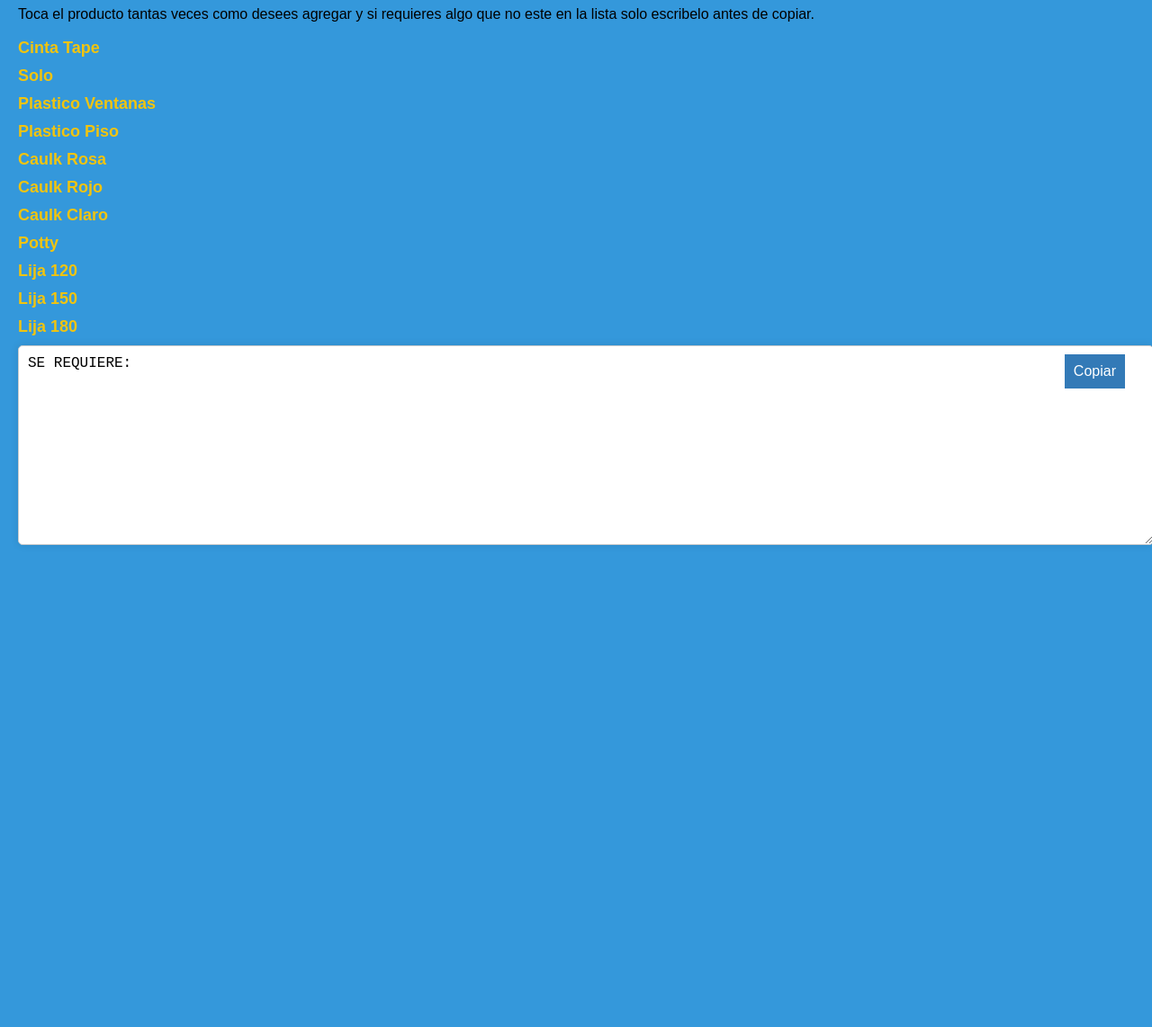
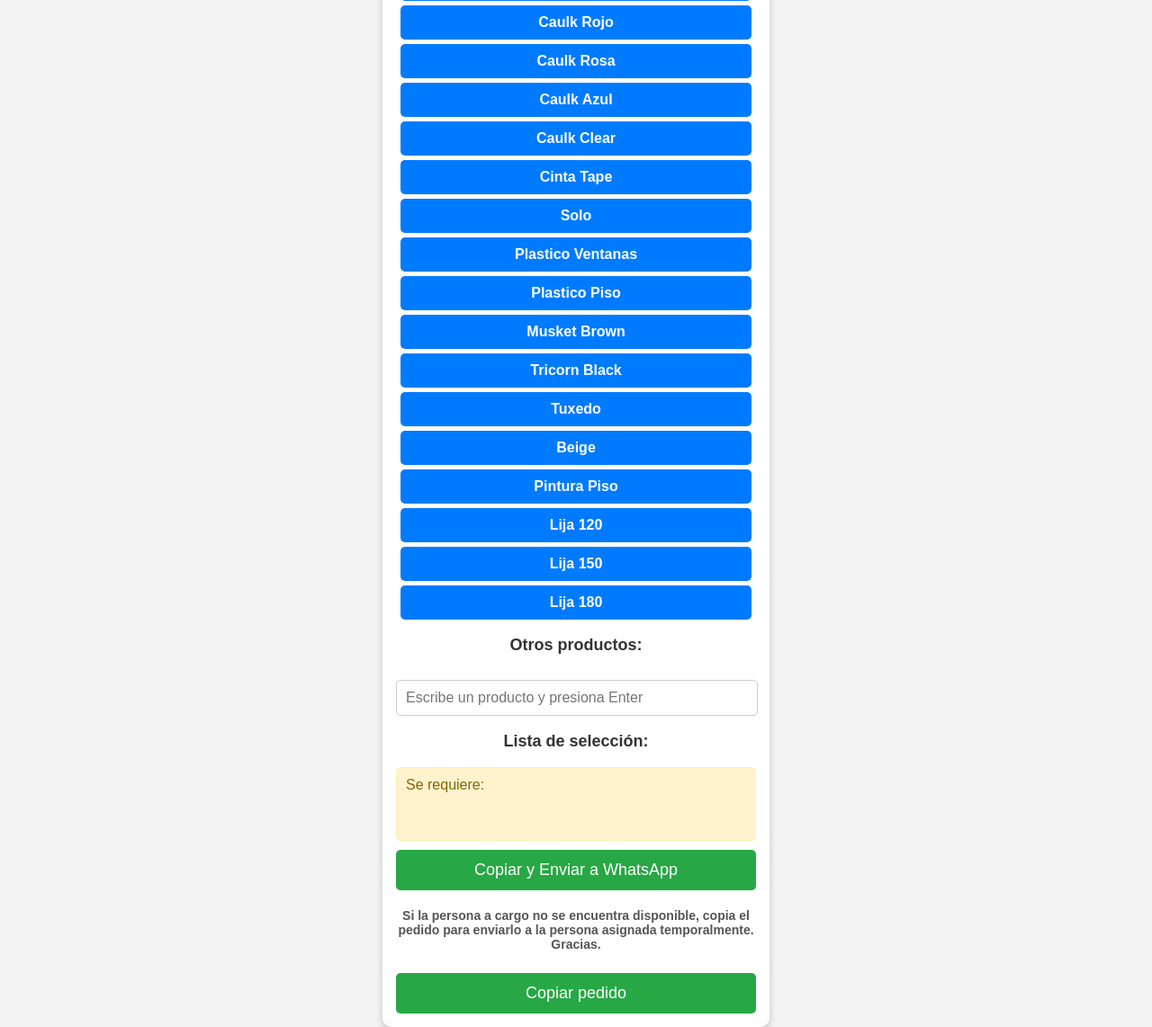
Before and after one commit to canutoscorp/Material, a plain HTML site: page Material.html in a window 1280 px wide. Shown: the part 109-1251 px from the top of the page at 90% size. Before the commit the page ends 800 px from the top, so only its background shows below. Drawn offline with Linux system fonts and the light colour scheme.

Commit message:
Update Material.html

```diff
--- a/Material.html
+++ b/Material.html
@@ -1,105 +1,212 @@
 <!DOCTYPE html>
-<html>
+<html lang="es">
 <head>
-  <title>Material</title>
+    <meta charset="UTF-8">
     <meta name="viewport" content="width=device-width, initial-scale=1.0">
+    <title>Lista de Productos</title>
     <style>
         body {
             font-family: Arial, sans-serif;
-      background-color: #3498db; /* Azul claro */
+            background-color: #f4f4f4;
             margin: 0;
             padding: 0;
+            text-align: center;
         }
-    #lista-productos {
-      width: 100%;
-      height: 200px;
+        .container {
+            width: 90%;
+            max-width: 400px;
+            margin: auto;
+            background: white;
+            padding: 15px;
+            border-radius: 10px;
+            box-shadow: 0px 4px 8px rgba(0, 0, 0, 0.2);
+        }
+        h3 {
+            color: #333;
+            font-size: 18px;
+        }
+        .producto {
+            cursor: pointer;
             padding: 10px;
+            margin: 5px;
+            background: #007bff;
+            color: white;
+            display: block;
+            border-radius: 5px;
+            font-weight: bold;
+            transition: 0.3s;
             font-size: 16px;
+        }
+        .producto:hover {
+            background: #0056b3;
+        }
+        .lista {
+            background: #fff3cd;
+            color: #856404;
+            padding: 10px;
+            border-radius: 5px;
+            border: 1px solid #ffeeba;
+            min-height: 60px;
+            text-align: left;
+            font-size: 16px;
+            overflow-y: auto;
+            max-height: 150px;
+        }
+        .cantidad {
+            font-weight: bold;
+            color: #d9534f;
+        }
+        input {
+            width: calc(100% - 20px);
+            padding: 10px;
+            margin-top: 10px;
             border: 1px solid #ccc;
             border-radius: 5px;
-      box-shadow: 0 0 10px rgba(0, 0, 0, 0.1);
-      background-color: #fff; /* Blanco */
+            font-size: 16px;
         }
-    .producto {
+        button {
+            background: #28a745;
+            color: white;
+            border: none;
+            padding: 12px;
+            border-radius: 5px;
+            cursor: pointer;
+            font-size: 18px;
+            width: 100%;
+            margin-top: 10px;
+        }
+        button:hover {
+            background: #218838;
+        }
+        .mensaje-adicional {
+            font-size: 14px;
+            color: #555;
+            margin-top: 20px;
+            text-align: center;
             font-weight: bold;
-      font-size: 18px;
-      margin-bottom: 10px;
-      color: #f1c40f; /* Amarillo claro */
-    }
-    .producto:hover {
-      cursor: pointer;
-      color: #ff9800; /* Naranja claro */
-    }
-    #copiar {
-      position: absolute;
-      top: 10px;
-      right: 10px;
-      background-color: #337ab7; /* Azul oscuro */
-      color: #fff; /* Blanco */
-      border: none;
-      padding: 10px;
-      font-size: 16px;
-      cursor: pointer;
-    }
-    #copiar:hover {
-      background-color: #23527c; /* Azul oscuro */
-    }
-    .container {
-      width: 100%;
-      padding: 20px;
-      box-sizing: border-box;
         }
     </style>
 </head>
 <body>
+
     <div class="container">
-    <h1 style="text-align: center; margin-top: 20px; color: #fff;">Lista Materiales</h1>
-<br>
-Toca el producto tantas veces como desees agregar y si requieres algo que no este en la lista solo escribelo antes de copiar.
-<br><br>
-      <ul style="list-style: none; padding: 0; margin: 0;">
-      <li class="producto" onclick="agregarProducto('Cinta Tape')">Cinta Tape</li>
-      <li class="producto" onclick="agregarProducto('Solo')">Solo</li>
-      <li class="producto" onclick="agregarProducto('Plastico Ventanas')">Plastico Ventanas</li>
-      <li class="producto" onclick="agregarProducto('Plastico Piso')">Plastico Piso</li>
-      <li class="producto" onclick="agregarProducto('Caulk Rosa')">Caulk Rosa</li>
-      <li class="producto" onclick="agregarProducto('Caulk Rojo')">Caulk Rojo</li>
-      <li class="producto" onclick="agregarProducto('Caulk Claro')">Caulk Claro</li>
-      <li class="producto" onclick="agregarProducto('Potty')">Potty</li>
-      <li class="producto" onclick="agregarProducto('Lija 120')">Lija 120</li>
-      <li class="producto" onclick="agregarProducto('Lija 150')">Lija 150</li>
-      <li class="producto" onclick="agregarProducto('Lija 180')">Lija 180</li>
-    </ul>
-    <div style="position: relative;">
-      <textarea id="lista-productos">SE REQUIERE:</textarea>
-      <button id="copiar" onclick="copiarContenido()">Copiar</button>
-    </div>
+        <h3>Selecciona los productos:</h3>
+        <div id="productos-container"></div>
+
+        <h3>Otros productos:</h3>
+        <input type="text" id="productoPersonalizado" placeholder="Escribe un producto y presiona Enter">
+
+        <h3>Lista de selección:</h3>
+        <div class="lista" id="listaProductos">Se requiere:</div>
+
+        <button onclick="copiarYEnviar()">Copiar y Enviar a WhatsApp</button>
+
+        <p class="mensaje-adicional">Si la persona a cargo no se encuentra disponible, copia el pedido para enviarlo a la persona asignada temporalmente. Gracias.</p>
+        <button onclick="copiarPedido()">Copiar pedido</button>
     </div>
 
     <script>
-    let productos = {};
+        // Lista de productos predefinidos
+        const productos = ["Potty", "Caulk Rojo", "Caulk Rosa", "Caulk Azul", "Caulk Clear", "Cinta Tape", "Solo",
+                           "Plastico Ventanas", "Plastico Piso", "Musket Brown", "Tricorn Black", "Tuxedo", "Beige",
+                           "Pintura Piso", "Lija 120", "Lija 150", "Lija 180"];
 
-    function agregarProducto(nombreProducto) {
-      if (productos[nombreProducto]) {
-        productos[nombreProducto]++;
+        // Objeto para almacenar cantidades
+        let carrito = {};
+
+        // Obtener contenedor de productos
+        const contenedor = document.getElementById("productos-container");
+
+        // Generar botones de productos
+        productos.forEach(producto => {
+            let btn = document.createElement("div");
+            btn.className = "producto";
+            btn.textContent = producto;
+            btn.onclick = () => agregarProducto(producto);
+            contenedor.appendChild(btn);
+        });
+
+        // Agregar productos al cuadro de texto
+        function agregarProducto(nombre) {
+            if (carrito[nombre]) {
+                carrito[nombre]++;  // Aumenta la cantidad si ya está agregado
             } else {
-        productos[nombreProducto] = 1;
+                carrito[nombre] = 1; // Agrega el producto por primera vez
+            }
+            actualizarLista();
         }
 
-      let lista = "SE REQUIERE:\n";
-      for (let producto in productos) {
-        lista += `${productos[producto]} ${producto}\n`;
+        // Agregar productos personalizados
+        document.getElementById("productoPersonalizado").addEventListener("keypress", function(event) {
+            if (event.key === "Enter") {
+                let nombre = this.value.trim();
+                if (nombre) {
+                    agregarProducto(nombre);
+                    this.value = ""; // Limpiar input
+                }
+            }
+        });
+
+        // Actualizar cuadro de texto con los productos y cantidades
+        function actualizarLista() {
+            let lista = "<strong>Se requiere:</strong><br>";
+            for (let producto in carrito) {
+                lista += `<span class="cantidad">${carrito[producto]}</span> - ${producto}<br>`;
+            }
+            document.getElementById("listaProductos").innerHTML = lista;
         }
 
-      document.getElementById('lista-productos').value = lista;
+        // Función para copiar solo el pedido sin enviarlo a WhatsApp
+        function copiarPedido() {
+            let mensaje = "Se requiere:\n";
+            for (let producto in carrito) {
+                mensaje += `${carrito[producto]} - ${producto}\n`;
             }
 
-    function copiarContenido() {
-      let textarea = document.getElementById('lista-productos');
-      textarea.select();
-      document.execCommand('copy');
-      alert('Contenido copiado al portapapeles');
+            if (mensaje.trim() === "Se requiere:\n") {
+                alert("Agrega productos antes de copiar.");
+                return;
+            }
+
+            // Copiar al portapapeles
+            let tempInput = document.createElement("textarea");
+            tempInput.value = mensaje;
+            document.body.appendChild(tempInput);
+            tempInput.select();
+            document.execCommand("copy");
+            document.body.removeChild(tempInput);
+
+            alert("Pedido copiado al portapapeles.");
+        }
+
+        // Función para copiar y enviar a WhatsApp
+        function copiarYEnviar() {
+            let mensaje = "Se requiere:\n";
+            for (let producto in carrito) {
+                mensaje += `${carrito[producto]} - ${producto}\n`;
+            }
+
+            if (mensaje.trim() === "Se requiere:\n") {
+                alert("Agrega productos antes de enviar.");
+                return;
+            }
+
+            // Copiar al portapapeles
+            let tempInput = document.createElement("textarea");
+            tempInput.value = mensaje;
+            document.body.appendChild(tempInput);
+            tempInput.select();
+            document.execCommand("copy");
+            document.body.removeChild(tempInput);
+
+            // Número de WhatsApp
+            let numeroWhatsApp = "12512562787"; // Número con código de país sin '+'
+
+            // Enviar a WhatsApp
+            let url = `https://wa.me/${numeroWhatsApp}?text=${encodeURIComponent(mensaje)}`;
+            window.location.href = url;
         }
     </script>
+
 </body>
 </html>
```
Lines whose indentation alone changed are shown as unchanged.
